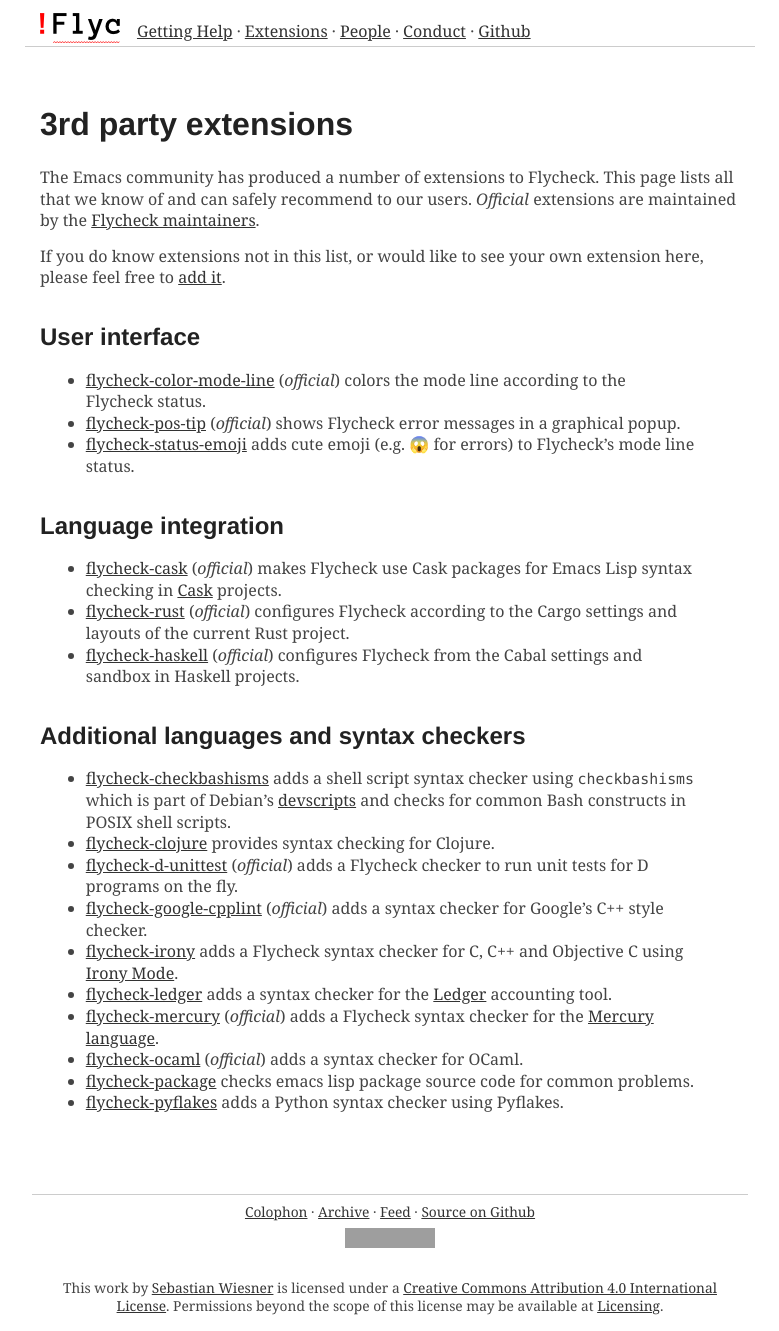
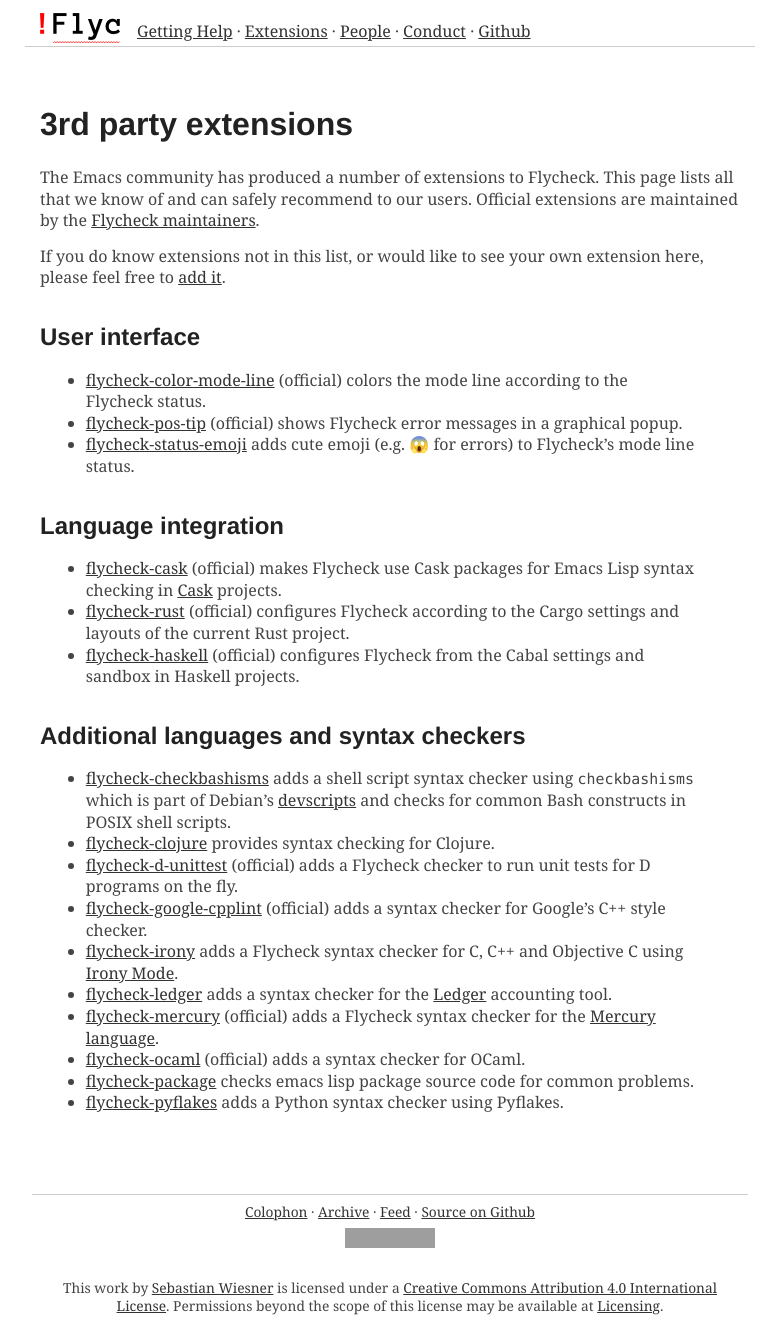
Before and after one commit to cmarqu/flycheck.github.io, a Jekyll site: the page built from extensions.md, in a window 1280 px wide. Shown: the whole page, without its empty margins (250-1029 px from the left). Built offline with Jekyll 4.4.1, drawn with Linux system fonts in a browser that asks for light colours; some web fonts are replaced; grey boxes are pictures that could not be loaded.

Commit message:
Use light Source Serif instead of italics
Closes GH-15

```diff
--- a/_sass/main.scss
+++ b/_sass/main.scss
@@ -102,7 +102,11 @@
 }
 
 em {
-  font-style: italic;
+  // Until Source Serif Pro supports italics, we use the light variant for
+  // italics to avoid arbitrary font choices.  See
+  // https://github.com/adobe-fonts/source-serif-pro/issues/2
+  font-style: normal;
+  font-weight: 300;
 }
 
 strong {
```
